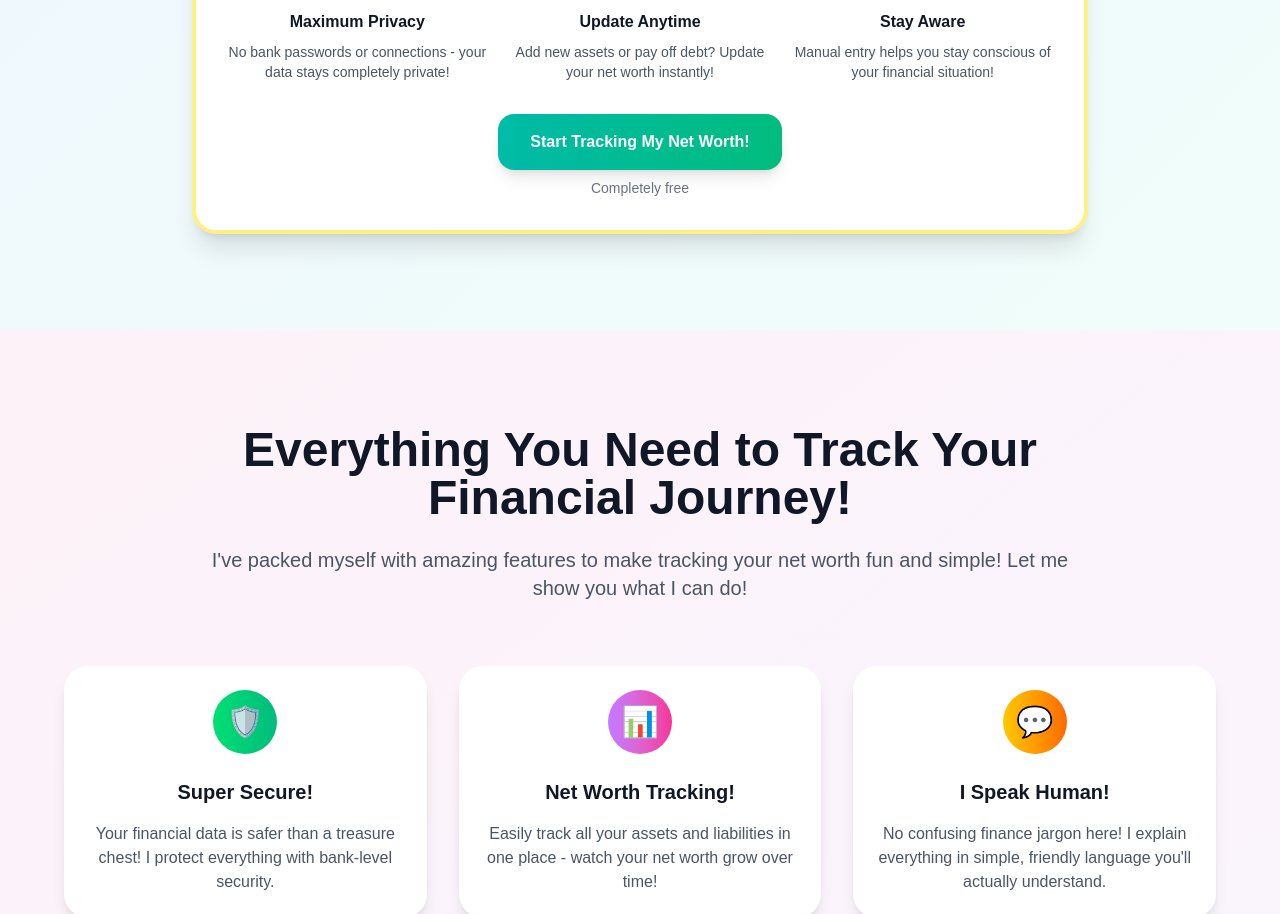
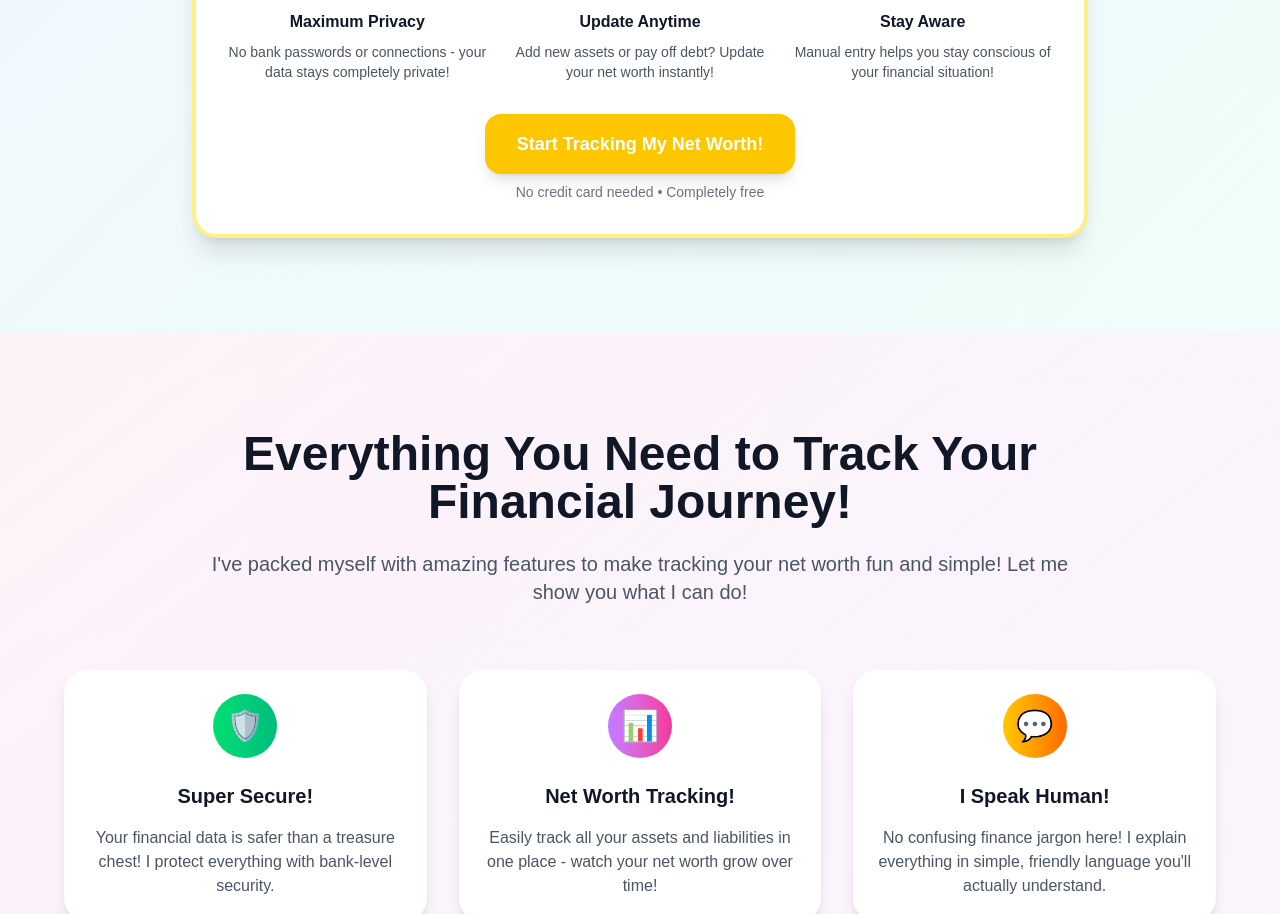
Before and after one commit to fconiglione/Finley, a Next.js app: page / in a window 1280 px wide. Shown: the part 1906-2820 px from the top of the page. Built offline with nearby package versions, Linux system fonts and the light colour scheme.

Commit message:
fixed home btn

```diff
--- a/src/app/components/HowItWorks/HowItWorks.tsx
+++ b/src/app/components/HowItWorks/HowItWorks.tsx
@@ -121,10 +121,10 @@ const HowItWorks = () => {
             </div>
 
             <div className="text-center">
-              <button className="bg-gradient-to-r from-teal-500 to-emerald-500 text-white px-8 py-4 rounded-2xl font-bold hover:from-teal-600 hover:to-emerald-600 transition-all shadow-lg hover:shadow-xl transform hover:-translate-y-1 duration-200 cursor-pointer">
+              <a href="/register" className="inline-block bg-yellow-400 text-white px-8 py-4 rounded-2xl font-bold text-lg hover:bg-yellow-500 transition-all shadow-lg hover:shadow-xl transform hover:-translate-y-1 duration-200 hover:scale-105">
                 Start Tracking My Net Worth!
-              </button>
-              <p className="text-gray-500 text-sm mt-2">Completely free</p>
+              </a>
+              <p className="text-gray-500 text-sm mt-2">No credit card needed • Completely free</p>
             </div>
           </div>
         </div>
```
